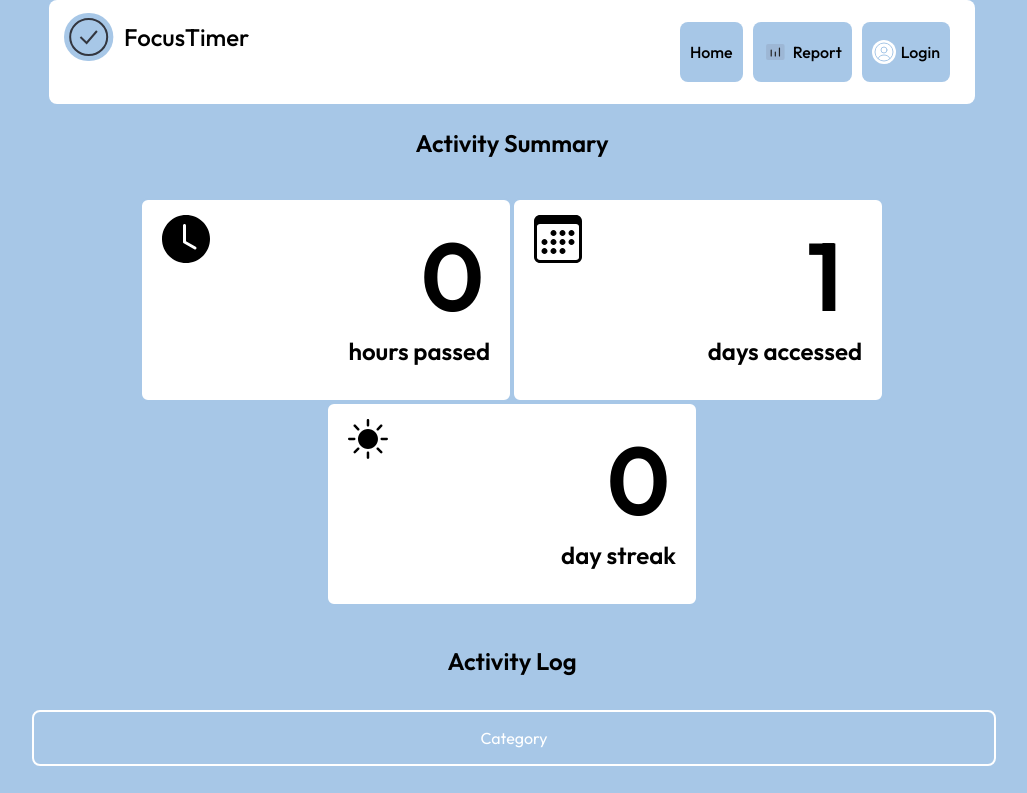
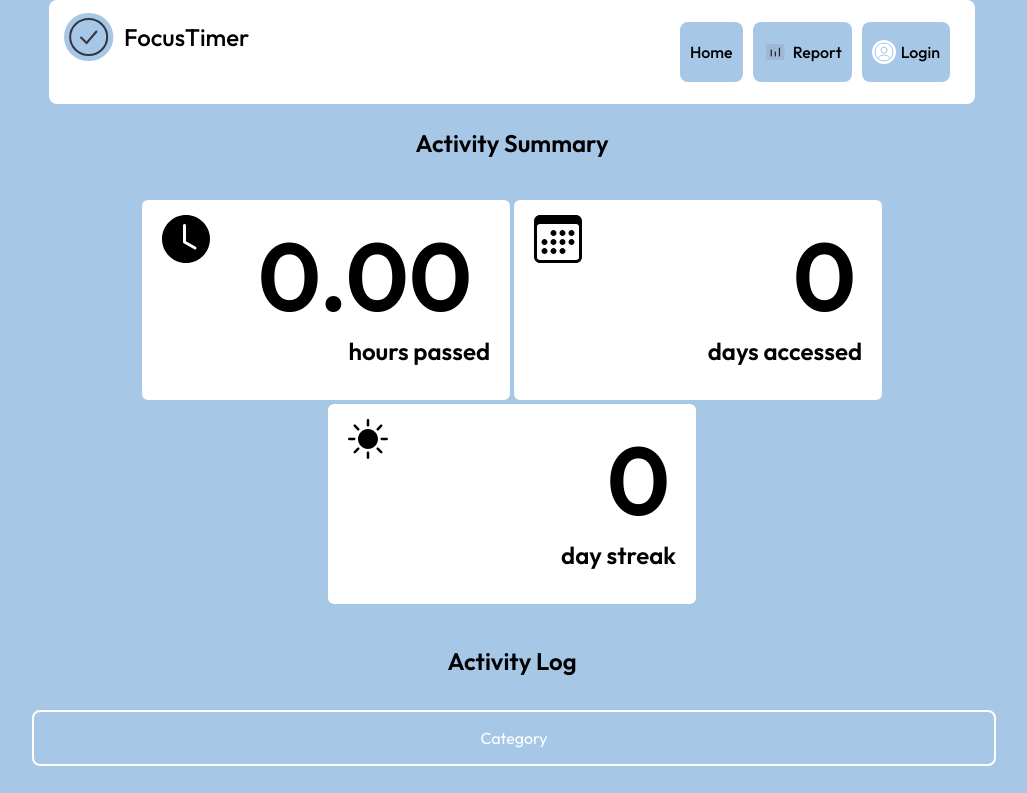
Before and after one commit to VelmaKimani/focus-timer, a React (Create React App) app in the folder client/: page /report in a window 1280 px wide. Shown: the top 793 px of the page, without its empty margins (128-1155 px from the left). Built offline with nearby package versions, Linux system fonts and the light colour scheme.

Commit message:
Cards data working

```diff
--- a/client/src/Report.css
+++ b/client/src/Report.css
@@ -41,6 +41,17 @@ h4{
     top: 15px;
     right: 20px;
     width: 75px;
+    height: 75px;
+    font-size: 96px;
+    font-weight: 600;
+    color: black;
+    font-family: "Outfit", sans-serif;
+}
+.cardno1{
+    position: absolute;
+    top: 15px;
+    right: 20px;
+    width: 250px;
     height: 75px;
     font-size: 96px;
     font-weight: 600;
--- a/client/src/pages/Report.js
+++ b/client/src/pages/Report.js
@@ -43,6 +43,33 @@ export default function Report() {
     // Function to sort reports by date in descending order
     const sortedReports = [...filteredReports].sort((a, b) => new Date(b.date) - new Date(a.date));
 
+    // Calculate total hours passed
+    const totalHours = sortedReports.reduce((acc, report) => {
+        const hours = parseInt(report.hours);
+        const minutes = parseInt(report.minutes);
+        const seconds = parseInt(report.seconds);
+        return acc + hours + minutes / 60 + seconds / 3600;
+    }, 0);
+
+    // Calculate unique dates and total days accessed
+    const uniqueDates = new Set(sortedReports.map(report => new Date(report.date).toDateString()));
+    const totalDaysAccessed = uniqueDates.size;
+
+    // Calculate day streak
+    let streak = 0;
+    let currentDate = new Date();
+    for (let i = sortedReports.length - 1; i >= 0; i--) {
+        const reportDate = new Date(sortedReports[i].date);
+        const diffInTime = currentDate.getTime() - reportDate.getTime();
+        const diffInDays = diffInTime / (1000 * 3600 * 24);
+        if (diffInDays <= 1) {
+            streak++;
+            currentDate = reportDate;
+        } else {
+            break;
+        }
+    }
+
 
   return (
     <section className="reportsect">
@@ -51,17 +78,17 @@ export default function Report() {
             <div className="cardssec">
                 <div className="card">
                     <img className="clock" src={clock} alt="hours focused"/>
-                    <div className="cardno">0</div>
+                    <div className="cardno1">{totalHours.toFixed(2)}</div>
                     <p className="cardtext">hours passed</p>
                 </div>
                 <div className="card">
                     <img className="clock" src={calendar} alt="calendar"/>
-                    <div className="cardno">1</div>
+                    <div className="cardno">{totalDaysAccessed}</div>
                     <p className="cardtext">days accessed</p>
                 </div>
                 <div className="card">
                     <img className="clock" src={sun} alt="streak"/>
-                    <div className="cardno">0</div>
+                    <div className="cardno">{streak}</div>
                     <p className="cardtext">day streak</p>
                 </div>
             </div>
```
